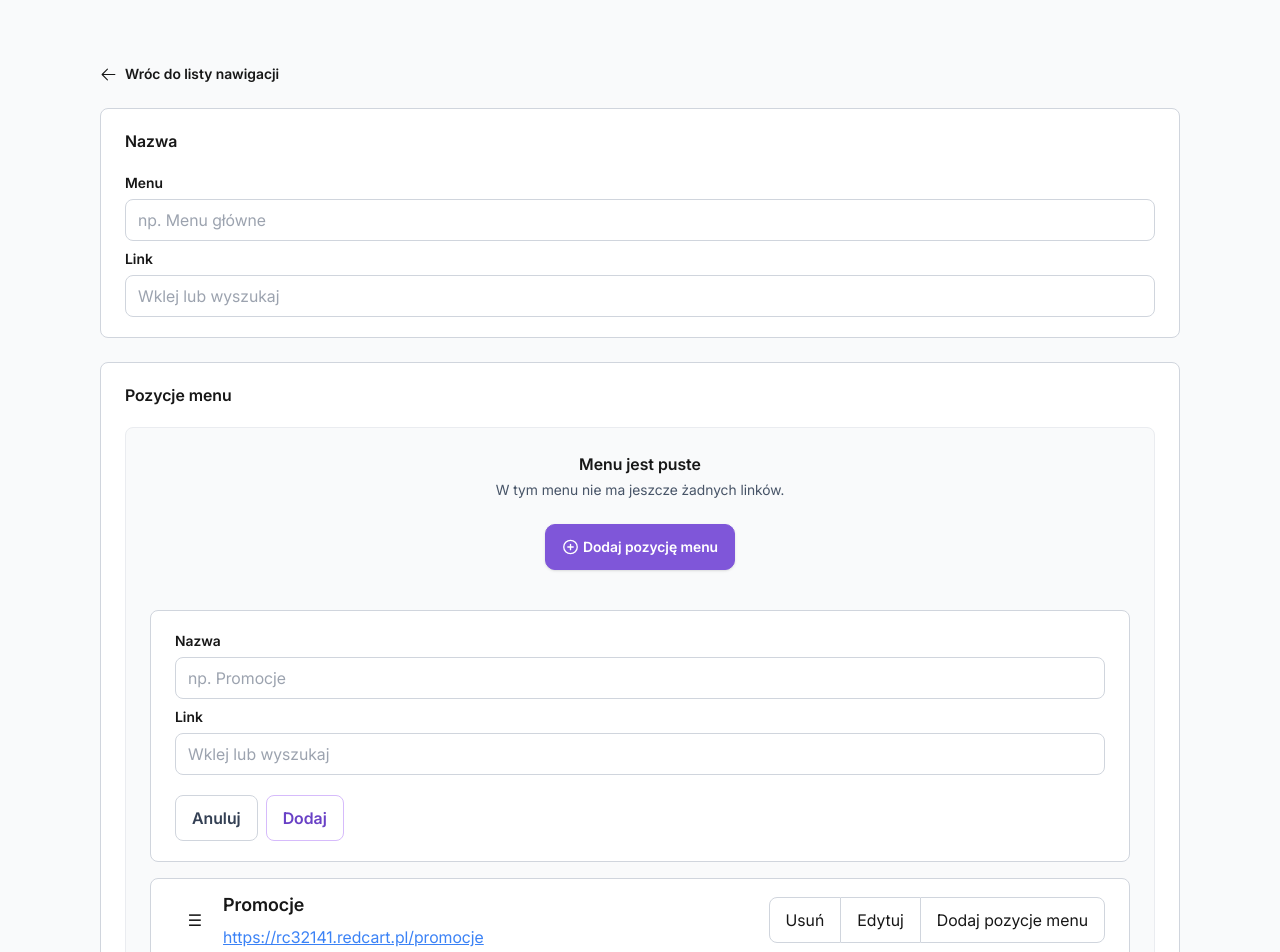
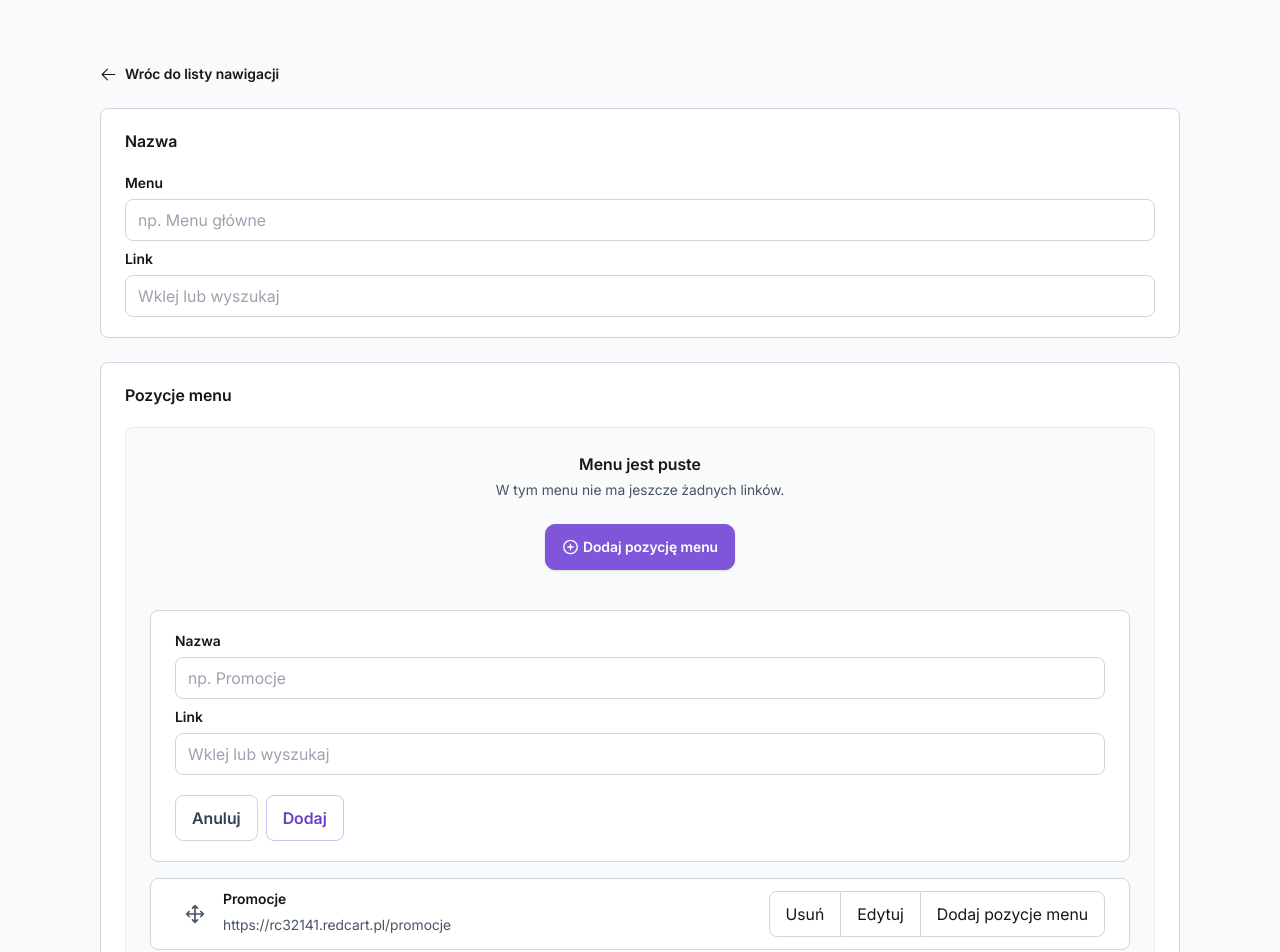
Before and after one commit to chudymikolaj/droplo, a Next.js app: page / in a window 1280 px wide. Shown: the top 952 px of the page. Built offline with nearby package versions, Linux system fonts and the light colour scheme.

Commit message:
feat: add icon and add style for edit form Link of menu

```diff
--- a/components/SortableDnd/SortableDndMenuList.tsx
+++ b/components/SortableDnd/SortableDndMenuList.tsx
@@ -146,42 +146,62 @@ const DragAndDropLinks: React.FC<{ menuId: string }> = ({ menuId }) => {
 								<div>
 									{editingLinkId === link.id ? (
 										<form onSubmit={handleSaveEditedLink}>
-											<div>
-												<label htmlFor="editingLinkName">Link Name:</label>
+											<div className="mb-[6px] flex flex-col gap-[6px]">
+												<label
+													className="text-sm font-semibold"
+													htmlFor="editingLinkName"
+												>
+													Nazwa:
+												</label>
 												<input
 													id="editingLinkName"
+													className="py-2 px-3 border border-border-primary rounded-lg focus:outline-none focus:ring-[4px] focus:ring-button-primary-background_outline/[.24] transition"
 													type="text"
 													value={editingLinkName}
 													onChange={(e) => setEditingLinkName(e.target.value)}
 													required
 												/>
 											</div>
-											<div>
-												<label htmlFor="editingLinkURL">Link URL:</label>
+											<div className="flex flex-col gap-[6px]">
+												<label
+													className="text-sm font-semibold"
+													htmlFor="editingLinkURL"
+												>
+													Link:
+												</label>
 												<input
 													id="editingLinkURL"
+													className="py-2 px-3 border border-border-primary rounded-lg focus:outline-none focus:ring-[4px] focus:ring-button-primary-background_outline/[.24] transition"
 													type="text"
 													value={editingLinkURL}
 													onChange={(e) => setEditingLinkURL(e.target.value)}
 												/>
 											</div>
-											<button type="submit">Save</button>
-											<button
-												type="button"
-												onClick={() => setEditingLinkId(null)} // Close edit form
-											>
-												Cancel
-											</button>
+											<div className="mt-5 flex flex-row gap-2">
+												<button
+													type="button"
+													className="py-[10px] px-4 border border-button-secondary-border rounded-lg text-button-secondary-fg font-semibold hover:bg-button-secondary-background_hover hover:border:button-secondary-background_hover-border focus:outline-none focus:ring-[4px] focus:ring-button-secondary-background_outline/[.24] transition"
+													onClick={() => setEditingLinkId(null)} // Close edit form
+												>
+													Anuluj
+												</button>
+												<button
+													className="py-[10px] px-4 border border-button-secondary-color-border rounded-lg text-button-secondary-color-fg hover:bg-button-secondary-color-border_bg-hover font-semibold focus:outline-none focus:ring-[4px] focus:ring-button-primary-background_outline/[.24] transition disabled:bg-border-disabled_subtle"
+													type="submit"
+												>
+													Zmień
+												</button>
+											</div>
 										</form>
 									) : (
 										<div>
-											<p className="mb-[6px] text-lg font-semibold">{link.name}</p>
+											<p className="mb-[6px] text-lg leading-none text-sm font-semibold">{link.name}</p>
 											{link.link && (
 												<a
 													href={link.link}
 													target="_blank"
 													rel="noopener noreferrer"
-													className="text-blue-500 underline"
+													className="text text-text-teritary no-underline text-sm"
 												>
 													{link.link}
 												</a>
@@ -190,7 +210,6 @@ const DragAndDropLinks: React.FC<{ menuId: string }> = ({ menuId }) => {
 									)}
 								</div>
 
-								{/* Show submenu form for specific link */}
 								{activeLinkId === link.id && (
 									<div>
 										<h3>Add Submenu</h3>
@@ -230,7 +249,6 @@ const DragAndDropLinks: React.FC<{ menuId: string }> = ({ menuId }) => {
 									</div>
 								)}
 
-								{/* Render submenus for the link */}
 								{link.submenus && link.submenus.length > 0 && (
 									<ul>
 										{link.submenus.map((submenu) => (
@@ -263,9 +281,23 @@ const DragAndDropLinks: React.FC<{ menuId: string }> = ({ menuId }) => {
 									className="w-[40px] h-[40px] cursor-grab flex justify-center items-center"
 									title="Drag"
 								>
-									☰
+									<svg
+										width="20"
+										height="20"
+										viewBox="0 0 20 20"
+										fill="none"
+										xmlns="http://www.w3.org/2000/svg"
+									>
+										<path
+											d="M4.16667 7.49996L1.66667 9.99996M1.66667 9.99996L4.16667 12.5M1.66667 9.99996H18.3333M7.5 4.16663L10 1.66663M10 1.66663L12.5 4.16663M10 1.66663V18.3333M12.5 15.8333L10 18.3333M10 18.3333L7.5 15.8333M15.8333 7.49996L18.3333 9.99996M18.3333 9.99996L15.8333 12.5"
+											stroke="#475467"
+											strokeWidth="1.66667"
+											strokeLinecap="round"
+											strokeLinejoin="round"
+										/>
+									</svg>
 								</div>
-								<p>{draggingLink.name}</p> {/* Display the name of the item being dragged */}
+								<p className="text-lg leading-none text-sm font-semibold">{draggingLink.name}</p>{" "}
 							</div>
 						</div>
 					)}
--- a/components/SortableDnd/SortableItem.tsx
+++ b/components/SortableDnd/SortableItem.tsx
@@ -33,7 +33,21 @@ export const SortableItem: React.FC<SortableItemProps> = ({ id, children, onDele
 						className="w-[40px] h-[40px] cursor-grab flex justify-center items-center"
 						title="Drag"
 					>
-						☰
+						<svg
+							width="20"
+							height="20"
+							viewBox="0 0 20 20"
+							fill="none"
+							xmlns="http://www.w3.org/2000/svg"
+						>
+							<path
+								d="M4.16667 7.49996L1.66667 9.99996M1.66667 9.99996L4.16667 12.5M1.66667 9.99996H18.3333M7.5 4.16663L10 1.66663M10 1.66663L12.5 4.16663M10 1.66663V18.3333M12.5 15.8333L10 18.3333M10 18.3333L7.5 15.8333M15.8333 7.49996L18.3333 9.99996M18.3333 9.99996L15.8333 12.5"
+								stroke="#475467"
+								strokeWidth="1.66667"
+								strokeLinecap="round"
+								strokeLinejoin="round"
+							/>
+						</svg>
 					</div>
 					{/* Main Content */}
 					<div>{children}</div>
```
